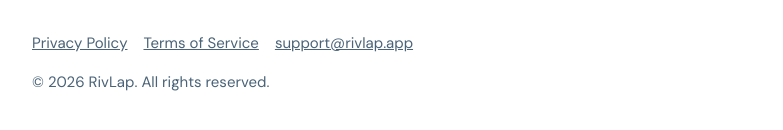
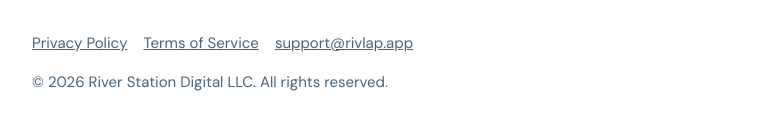
Before and after one commit to riverstationgear/rivlap-website, a plain HTML site: page index.html in a window 1280 px wide. Shown: the part 872-1002 px from the top of the page, without its empty margins (248-1031 px from the left). Drawn offline with Linux system fonts and the light colour scheme.

Commit message:
Footer: (c) 2026 River Station Digital LLC
Co-Authored-By: Claude Opus 5.5 <noreply@anthropic.com>

```diff
--- a/index.html
+++ b/index.html
@@ -37,7 +37,7 @@
 
   <footer class="site">
     <p><a href="/privacy/">Privacy Policy</a><a href="/terms/">Terms of Service</a><a href="mailto:support@rivlap.app">support@rivlap.app</a></p>
-    <p>&copy; 2026 RivLap. All rights reserved.</p>
+    <p>&copy; 2026 River Station Digital LLC. All rights reserved.</p>
   </footer>
 </div>
 </body>
```
Also changed, not shown: privacy/index.html (+1 -1 lines), terms/index.html (+1 -1 lines).
